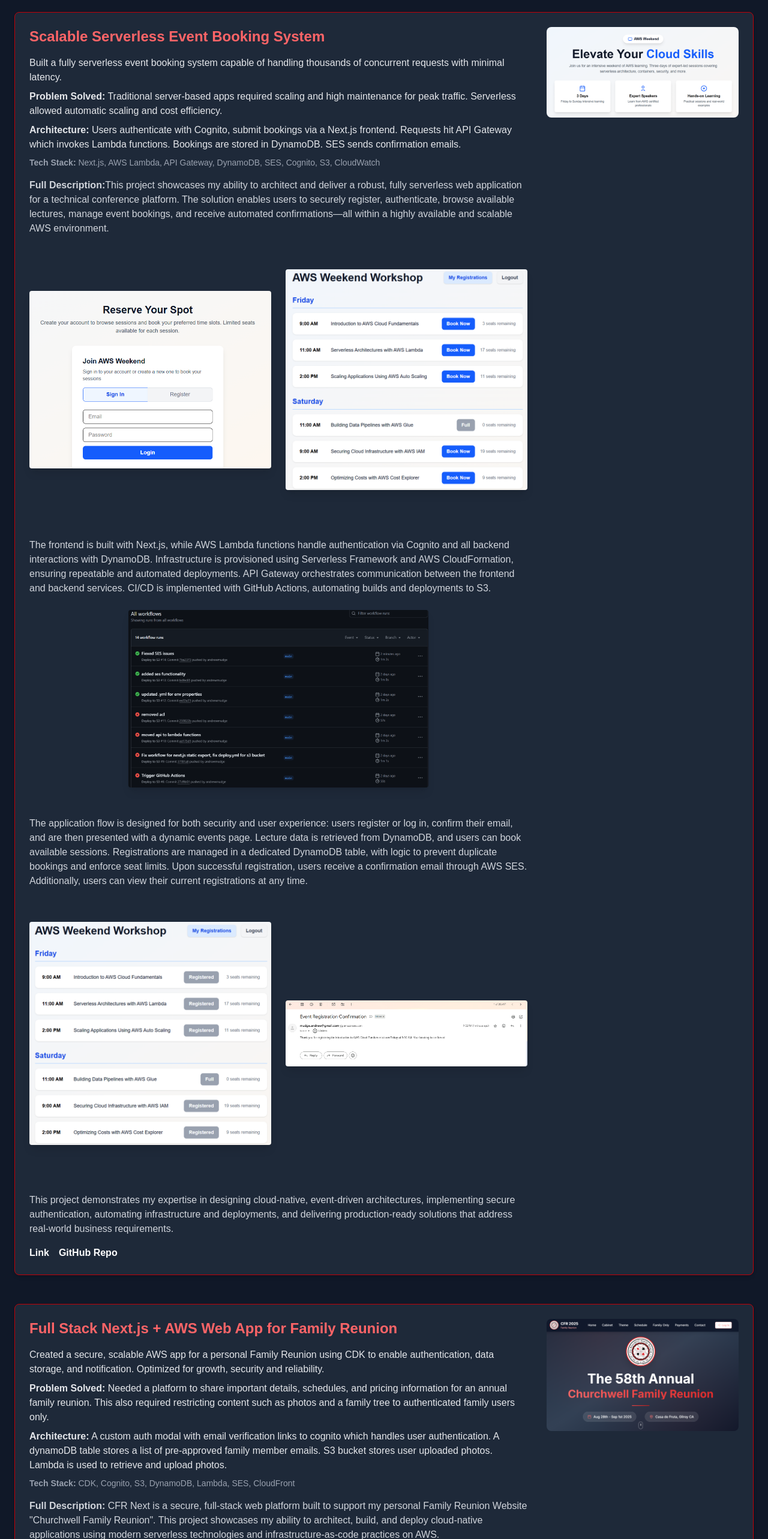
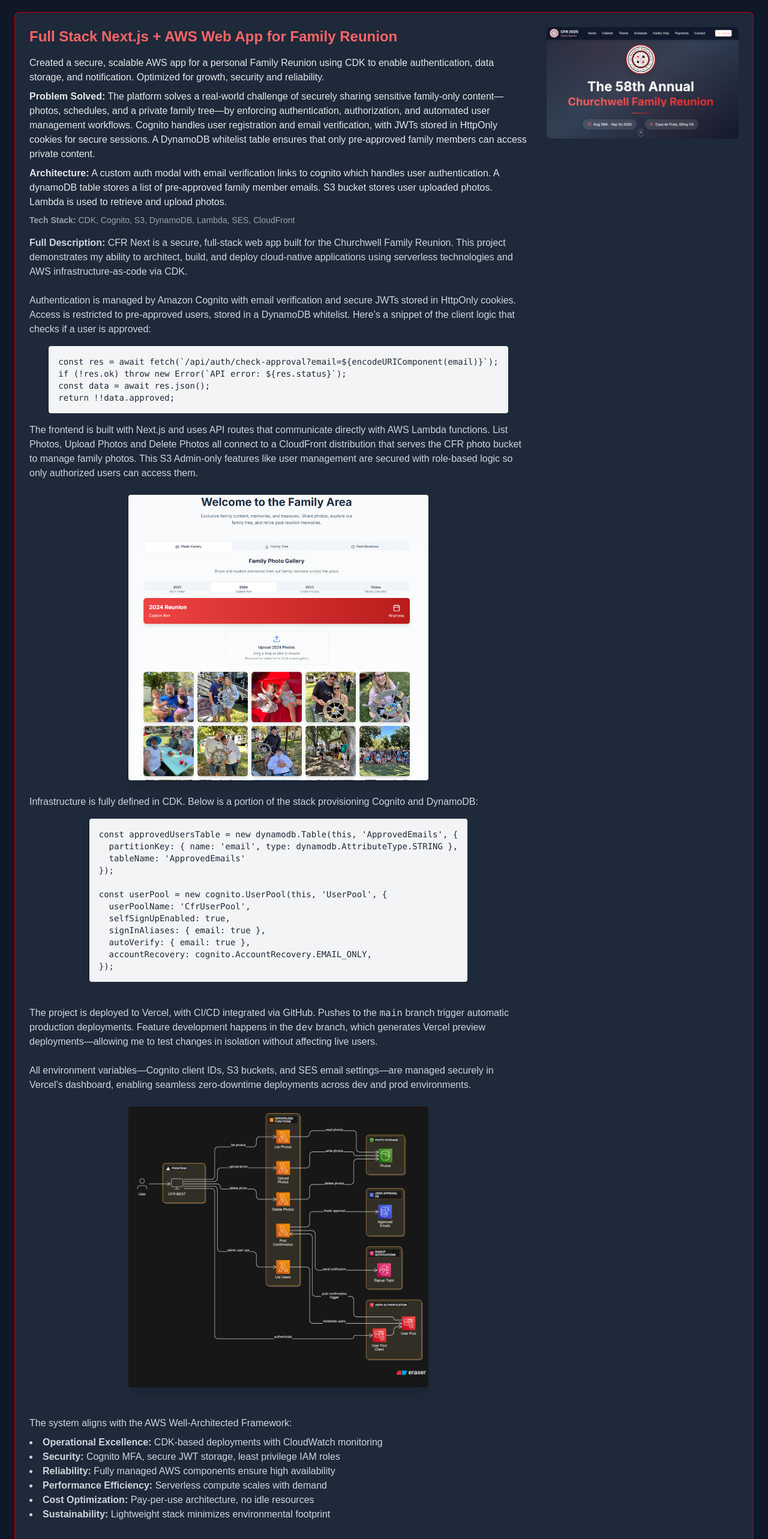
Before and after one commit to andrewmudge/clearedforcloud, a Next.js app: page /projects in a window 1280 px wide. Shown: the part 234-2800 px from the top of the page at 60% size. Built offline with nearby package versions, Linux system fonts and the light colour scheme.

Commit message:
fixed TS errors for project 1 text

```diff
--- a/app/components/expand_project.tsx
+++ b/app/components/expand_project.tsx
@@ -93,6 +93,8 @@
         <div className="mt-4 flex flex-row items-center gap-4">
           <a
             href={link}
+            target="_blank"
+            rel="noopener noreferrer"
             className="inline-block text-white hover:underline font-semibold"
           >
             Link
--- a/app/page.tsx
+++ b/app/page.tsx
@@ -165,10 +165,34 @@
 
   {/* Grid container */}
   <div className="grid gap-8 max-w-6xl mx-auto grid-cols-1 md:grid-cols-2 lg:grid-cols-3">
+
+
   {/* Project Card 1 */}
   <div className="border border-red-700 rounded shadow-lg bg-gray-800 text-gray-300 transition duration-300 hover:shadow-2xl hover:border-red-500 hover:bg-gray-700 flex flex-col">
     <div className="p-2">
       <a href="/projects#1">
+        <Image
+          src="/project2.png"
+          alt="Churchwell Family Reunion Website"
+          width={600}
+          height={256}
+          className="w-full h-64 object-contain rounded bg-gray-900"
+        />
+      </a>
+    </div>
+    <div className="p-4 flex flex-col justify-center flex-grow">
+      <a href="/projects#1">
+        <h3 className="text-xl font-semibold text-red-400 mb-2 hover:underline">Family Reunion Web App</h3>
+      </a>
+      <p>Created a secure, scalable AWS app for a personal Famiy Reunion using CDK to enable authentication, data storage, and notification. Optimized for growth, security and reliability</p>
+      <p className="text-sm text-gray-400 mt-2">CDK, Cognito, S3, DynamoDB, Lambda, SES</p>
+    </div>
+  </div>
+
+ {/* Project Card 2 */}
+  <div className="border border-red-700 rounded shadow-lg bg-gray-800 text-gray-300 transition duration-300 hover:shadow-2xl hover:border-red-500 hover:bg-gray-700 flex flex-col">
+    <div className="p-2">
+      <a href="/projects#2">
         <Image
           src="/project1.png"
           alt="Scalable Serverless Web App"
@@ -179,33 +203,11 @@
       </a>
     </div>
     <div className="p-4 flex flex-col justify-center flex-grow">
-      <a href="/projects#1">
+      <a href="/projects#2">
         <h3 className="text-xl font-semibold text-red-400 mb-2 hover:underline">Scalable Serverless Web App</h3>
       </a>
       <p>Built an event booking system using fully serverless architecture with real-time email notifications and CI/CD pipelines.</p>
       <p className="text-sm text-gray-400 mt-2">Tech: Next.js, API Gateway, Lambda, DynamoDB, SES, Cognito</p>
-    </div>
-  </div>
-
-  {/* Project Card 2 */}
-  <div className="border border-red-700 rounded shadow-lg bg-gray-800 text-gray-300 transition duration-300 hover:shadow-2xl hover:border-red-500 hover:bg-gray-700 flex flex-col">
-    <div className="p-2">
-      <a href="/projects#2">
-        <Image
-          src="/project2.png"
-          alt="Churchwell Family Reunion Website"
-          width={600}
-          height={256}
-          className="w-full h-64 object-contain rounded bg-gray-900"
-        />
-      </a>
-    </div>
-    <div className="p-4 flex flex-col justify-center flex-grow">
-      <a href="/projects#2">
-        <h3 className="text-xl font-semibold text-red-400 mb-2 hover:underline">Family Reunion Web App</h3>
-      </a>
-      <p>Created a secure, scalable AWS app for a personal Famiy Reunion using CDK to enable authentication, data storage, and notification. Optimized for growth, security and reliability</p>
-      <p className="text-sm text-gray-400 mt-2">CDK, Cognito, S3, DynamoDB, Lambda, SES</p>
     </div>
   </div>
 
--- a/app/projects/page.tsx
+++ b/app/projects/page.tsx
@@ -3,8 +3,109 @@
 
 export default function ProjectsPage() {
   const projects = [
+       {
+      id: 1,
+      title: "Full Stack Next.js + AWS Web App for Family Reunion",
+      description: (
+        <>
+          <p className="mb-2 text-gray-200">
+            Created a secure, scalable AWS app for a personal Family Reunion using CDK to enable authentication, data storage, and notification. Optimized for growth, security and reliability.
+          </p>
+          <p className="mb-2 text-gray-200">
+            <strong>Problem Solved:</strong> The platform solves a real-world challenge of securely sharing sensitive family-only content—photos, schedules, and a private family tree—by enforcing authentication, authorization, and automated user management workflows. Cognito handles user registration and email verification, with JWTs stored in HttpOnly cookies for secure sessions. A DynamoDB whitelist table ensures that only pre-approved family members can access private content.
+          </p>
+          <p className="mb-2 text-gray-200">
+            <strong>Architecture:</strong> A custom auth modal with email verification links to cognito which handles user authentication. A dynamoDB table stores a list of pre-approved family member emails. S3 bucket stores user uploaded photos. Lambda is used to retrieve and upload photos.
+          </p>
+          <p className="text-sm text-gray-400 mb-4">
+            <strong>Tech Stack:</strong> CDK, Cognito, S3, DynamoDB, Lambda, SES, CloudFront
+          </p>
+          <p className="text-gray-300 mt-2">
+  <strong>Full Description:</strong> CFR Next is a secure, full-stack web app built for the Churchwell Family Reunion. This project demonstrates my ability to architect, build, and deploy cloud-native applications using serverless technologies and AWS infrastructure-as-code via CDK.
+  <br /><br />
+  Authentication is managed by Amazon Cognito with email verification and secure JWTs stored in HttpOnly cookies. Access is restricted to pre-approved users, stored in a DynamoDB whitelist. Here’s a snippet of the client logic that checks if a user is approved:
+  <div className="flex justify-center">
+    <pre className="bg-gray-100 text-gray-800 rounded p-4 overflow-x-auto text-sm my-4 inline-block">
+      <code>
+{`const res = await fetch(\`/api/auth/check-approval?email=\${encodeURIComponent(email)}\`);
+if (!res.ok) throw new Error(\`API error: \${res.status}\`);
+const data = await res.json();
+return !!data.approved;`}
+      </code>
+    </pre>
+  </div>
+  The frontend is built with Next.js and uses API routes that communicate directly with AWS Lambda functions. List Photos, Upload Photos and Delete Photos all connect to a CloudFront distribution that serves the CFR photo bucket to manage family photos. This S3 Admin-only features like user management are secured with role-based logic so only authorized users can access them.
+  <br /><br />
+  <div className="flex-1 flex justify-center">
+    <Image
+      src="/photogallery.png"
+      alt="Snip of Photo Gallery"
+      width={500}
+      height={320}
+      className="rounded shadow-lg object-contain transition-transform duration-300 md:hover:scale-175 z-10"
+      style={{ maxWidth: "100%", height: "auto" }}
+    />
+  </div>
+  <br />
+  Infrastructure is fully defined in CDK. Below is a portion of the stack provisioning Cognito and DynamoDB:
+   <div className="flex justify-center">
+    <pre className="bg-gray-100 text-gray-800 rounded p-4 overflow-x-auto text-sm my-4 inline-block">
+    <code>
+{`const approvedUsersTable = new dynamodb.Table(this, 'ApprovedEmails', {
+  partitionKey: { name: 'email', type: dynamodb.AttributeType.STRING },
+  tableName: 'ApprovedEmails'
+});
+
+const userPool = new cognito.UserPool(this, 'UserPool', {
+  userPoolName: 'CfrUserPool',
+  selfSignUpEnabled: true,
+  signInAliases: { email: true },
+  autoVerify: { email: true },
+  accountRecovery: cognito.AccountRecovery.EMAIL_ONLY,
+});`}
+    </code>
+  </pre>
+  </div>
+  <br />
+  The project is deployed to Vercel, with CI/CD integrated via GitHub. Pushes to the <code>main</code> branch trigger automatic production deployments. Feature development happens in the <code>dev</code> branch, which generates Vercel preview deployments—allowing me to test changes in isolation without affecting live users.
+  <br /><br />
+  All environment variables—Cognito client IDs, S3 buckets, and SES email settings—are managed securely in Vercel’s dashboard, enabling seamless zero-downtime deployments across dev and prod environments.
+  <br /><br />
+  <div className="flex-1 flex justify-center">
+    <Image
+      src="/architecture.png"
+      alt="Architecture Diagram"
+      width={500}
+      height={320}
+      className="rounded shadow-lg object-contain transition-transform duration-300 md:hover:scale-175 z-10"
+      style={{ maxWidth: "100%", height: "auto" }}
+    />
+  </div>
+  <br /><br />
+  The system aligns with the AWS Well-Architected Framework:
+  <ul className="list-disc list-inside mt-2">
+    <li><strong>Operational Excellence:</strong> CDK-based deployments with CloudWatch monitoring</li>
+    <li><strong>Security:</strong> Cognito MFA, secure JWT storage, least privilege IAM roles</li>
+    <li><strong>Reliability:</strong> Fully managed AWS components ensure high availability</li>
+    <li><strong>Performance Efficiency:</strong> Serverless compute scales with demand</li>
+    <li><strong>Cost Optimization:</strong> Pay-per-use architecture, no idle resources</li>
+    <li><strong>Sustainability:</strong> Lightweight stack minimizes environmental footprint</li>
+  </ul>
+  <br /><br />
+  This project showcases my hands-on experience with secure authentication flows, infrastructure automation, and event-driven architecture—all delivered in a clean, responsive UI using Next.js and AWS.
+</p>
+
+        </>
+      ),
+      link: { url: "https://churchwellreunion.com", target: "_blank" },
+      imgSrc: "/project2.png",
+      imgAlt: "Churchwell Family Reunion Website",
+      year: "2025",
+      techStack: ["CDK", "Cognito", "S3", "DynamoDB", "Lambda", "SES", "CloudFront"],
+      externalLink: "https://github.com/andrewmudge/cfr-next-cdk-app/blob/main/cfr-next/README.md",
+    },
     {
-      id: 1,
+      id: 2,
       title: "Scalable Serverless Event Booking System",
       description: (
         <>
@@ -92,197 +193,12 @@
           </p>
         </>
       ),
-      link: "http://serverless-booking.s3-website-us-east-1.amazonaws.com/",
+link: { url: "http://serverless-booking.s3-website-us-east-1.amazonaws.com/", target: "_blank" },
       imgSrc: "/project1.png",
       imgAlt: "Serverless Event Booking Architecture Diagram",
       year: "2025",
       techStack: ["Next.js", "AWS Lambda", "API Gateway", "DynamoDB", "SES", "Cognito", "S3", "CloudWatch"],
       externalLink: "https://github.com/andrewmudge/serverless_booking",
-    },
-    {
-      id: 2,
-      title: "Full Stack Next.js + AWS Web App for Family Reunion",
-      description: (
-        <>
-          <p className="mb-2 text-gray-200">
-            Created a secure, scalable AWS app for a personal Family Reunion using CDK to enable authentication, data storage, and notification. Optimized for growth, security and reliability.
-          </p>
-          <p className="mb-2 text-gray-200">
-            <strong>Problem Solved:</strong> Needed a platform to share important details, schedules, and pricing information for an annual family reunion. This also required restricting content such as photos and a family tree to authenticated family users only.
-          </p>
-          <p className="mb-2 text-gray-200">
-            <strong>Architecture:</strong> A custom auth modal with email verification links to cognito which handles user authentication. A dynamoDB table stores a list of pre-approved family member emails. S3 bucket stores user uploaded photos. Lambda is used to retrieve and upload photos.
-          </p>
-          <p className="text-sm text-gray-400 mb-4">
-            <strong>Tech Stack:</strong> CDK, Cognito, S3, DynamoDB, Lambda, SES, CloudFront
-          </p>
-          <p className="text-gray-300 mt-2">
-            <strong>Full Description:</strong> CFR Next is a secure, full-stack web platform built to support my personal Family Reunion Website "Churchwell Family Reunion". This project showcases my ability to architect, build, and deploy cloud-native applications using modern serverless technologies and infrastructure-as-code practices on AWS.
-            <br /><br />
-            <div className="flex-1 flex justify-center">
-                  <Image
-                    src="/architecture.png"
-                    alt="Architecture Diagram"
-                    width={500}
-                    height={320}
-                    className="rounded shadow-lg object-contain transition-transform duration-300 md:hover:scale-175 z-10"
-                    style={{ maxWidth: "100%", height: "auto" }}
-                  />
-                </div>
-            <br />
-            Authentication is handled via Amazon Cognito, featuring email verification and secure JWTs stored in HttpOnly cookies. Authorized user access is enforced using a DynamoDB whitelist table.
-            <br /><br />
-<pre className="bg-gray-100 text-gray-800 rounded p-4 overflow-x-auto text-sm my-4 inline-block">
-  <code>
-{`export interface ApprovedUserData {
-  email: string;
-  givenName: string;
-  familyName: string;
-  phoneNumber?: string;
-}
-
-/**
- * Checks if the given email is in the ApprovedUsers DynamoDB table.
- * @param email The user's email address
- * @returns true if approved, false otherwise
- */
-export async function checkUserApproval(email: string): Promise<boolean> {
-  if (!email) return false;
-  if (typeof window === 'undefined') {
-    throw new Error('checkUserApproval should only be called on the client');
-  }
-  try {
-    const res = await fetch(\`/api/auth/check-approval?email=\${encodeURIComponent(email)}\`);
-    if (!res.ok) {
-      throw new Error(\`API error: \${res.status}\`);
-    }
-    const data = await res.json();
-    return !!data.approved;
-  } catch (err) {
-    console.error('Approval API check error:', err);
-    return false;
-  }
-}
-`}
-  </code>
-</pre>
-            <br />
-            The frontend is developed using Next.js with API routes that communicate directly with AWS Lambda functions.
-            <br />
-            <div className="w-full my-8">
-              <div className="flex flex-col md:flex-row gap-6 items-center justify-center">
-                <div className="flex-1 flex justify-center">
-                  <Image
-                    src="/lambda.png"
-                    alt="lambda list"
-                    width={300}
-                    height={220}
-                    className="rounded shadow-lg object-contain transition-transform duration-300 md:hover:scale-125 z-10"
-                    style={{ maxWidth: "100%", height: "auto" }}
-                  />
-                </div>
-                <div className="flex-1 flex justify-center">
-                  <Image
-                    src="/photogallery.png"
-                    alt="Snip of Photo Gallery"
-                    width={500}
-                    height={320}
-                    className="rounded shadow-lg object-contain transition-transform duration-300 md:hover:scale-175 z-10"
-                    style={{ maxWidth: "100%", height: "auto" }}
-                  />
-                </div>
-              </div>
-            </div>
-            <br />
-            The application allows authenticated users to upload and browse family photos securely using S3 via a list-photo and upload-photo lambda function. AWS SES is integrated to send a Admins emails automatically if a email not on the whitelist registers for an account, triggered by Lambda post-confirmation events. Admin users have access to tools for managing user access and content through protected API routes. This is in a user dashboard.
-            <br /><br />
-                <div className="flex-1 flex justify-center">
-                  <Image
-                    src="/cfradmin.png"
-                    alt="Admin Dashboard"
-                    width={500}
-                    height={320}
-                    className="rounded shadow-lg object-contain transition-transform duration-300 md:hover:scale-175 z-10"
-                    style={{ maxWidth: "100%", height: "auto" }}
-                  />
-                </div>
-            <br /><br />
-            Infrastructure is fully managed with AWS CDK (TypeScript), provisioning all core resources including the Cognito User Pool, Lambda functions, DynamoDB tables, and SES configurations. This ensures secure, repeatable, and auditable deployments via CloudFormation. Here is the foundation of the cdk-stack.
-            <br /><br />
-            <pre className="bg-gray-100 text-gray-800 rounded p-4 overflow-x-auto text-sm my-4">
-                <code>
-              {`
-import { Stack, StackProps, CfnOutput } from 'aws-cdk-lib';
-import { Construct } from 'constructs';
-import * as s3 from 'aws-cdk-lib/aws-s3';
-import * as dynamodb from 'aws-cdk-lib/aws-dynamodb';
-import * as iam from 'aws-cdk-lib/aws-iam';
-import * as cognito from 'aws-cdk-lib/aws-cognito';
-
-export class CfrNextStack extends Stack {
-constructor(scope: Construct, id: string, props?: StackProps) {
-super(scope, id, props);
-
-// S3 Bucket
-const bucket = new s3.Bucket(this, 'CfrPhotoBucket');
-
-// DynamoDB Table
-const approvedUsersTable = new dynamodb.Table(this, 'ApprovedEmails', {
-partitionKey: { name: 'email', type: dynamodb.AttributeType.STRING },
-tableName: 'ApprovedEmails'
-});
-
-// Cognito User Pool
-const userPool = new cognito.UserPool(this, 'UserPool', {
-userPoolName: 'CfrUserPool',
-selfSignUpEnabled: true,
-signInAliases: { email: true },
-autoVerify: { email: true },
-accountRecovery: cognito.AccountRecovery.EMAIL_ONLY,
-});
-
-const userPoolClient = new cognito.UserPoolClient(this, 'UserPoolClient', {
-userPool,
-generateSecret: false,
-authFlows: { userPassword: true, userSrp: true },
-});
-
-new CfnOutput(this, 'UserPoolId', {
-value: userPool.userPoolId,
-});
-
-new CfnOutput(this, 'UserPoolClientId', {
-value: userPoolClient.userPoolClientId,
-});
-
-  }
-}
-
-              `}
-                </code>
-</pre>
-            <br /><br />
-            The design adheres to the AWS Well-Architected Framework:
-            <ul className="list-disc list-inside mt-2">
-              <li><strong>Operational Excellence:</strong> CDK-managed infrastructure, CloudWatch logs</li>
-              <li><strong>Security:</strong> Cognito MFA, least privilege IAM, secure cookie-based JWTs</li>
-              <li><strong>Reliability:</strong> Fully managed AWS services with high availability</li>
-              <li><strong>Performance Efficiency:</strong> Serverless execution with on-demand scaling</li>
-              <li><strong>Cost Optimization:</strong> S3 lifecycle rules, on-demand DynamoDB, no idle servers</li>
-              <li><strong>Sustainability:</strong> Lightweight, auto-scaling architecture with minimal resource waste</li>
-            </ul>
-            <br /><br />
-            This project reflects my hands-on expertise in building production-ready applications using AWS services and Next.js. It also highlights my fluency with secure authentication flows, event-driven architecture, and infrastructure automation using modern DevOps best practices.
-          </p>
-
-        </>
-      ),
-      link: "https://churchwellreunion.com",
-      imgSrc: "/project2.png",
-      imgAlt: "Churchwell Family Reunion Website",
-      year: "2025",
-      techStack: ["CDK", "Cognito", "S3", "DynamoDB", "Lambda", "SES", "CloudFront"],
-      externalLink: "https://github.com/andrewmudge/cfr-next-cdk-app/blob/main/cfr-next/README.md",
     },
     {
       id: 3,
@@ -381,7 +297,8 @@
   const summaryProjects = projects.map((project) => ({
     year: project.year,
     name: project.title,
-    link: project.link || "#", // always the website
+    link: typeof project.link === "string" ? project.link : (project.link?.url || "#"),
+    linkTarget: typeof project.link === "object" && project.link?.target ? project.link.target : undefined,
     externalLink: project.externalLink || "",
     techStack: project.techStack,
   }));
@@ -407,7 +324,7 @@
             <ExpandProject
               title={title}
               description={description}
-              link={link}
+              link={typeof link === "string" ? link : link?.url}
               imgSrc={imgSrc}
               imgAlt={imgAlt}
               externalLink={externalLink}
@@ -458,8 +375,8 @@
                     {project.link !== "#" ? (
                       <a
                         href={project.link}
-                        target="_blank"
-                        rel="noopener noreferrer"
+                        target={project.linkTarget || undefined}
+                        rel={project.linkTarget ? "noopener noreferrer" : undefined}
                         className="text-red-500 hover:underline"
                       >
                         <span className="whitespace-nowrap">App&nbsp;→</span>
```
